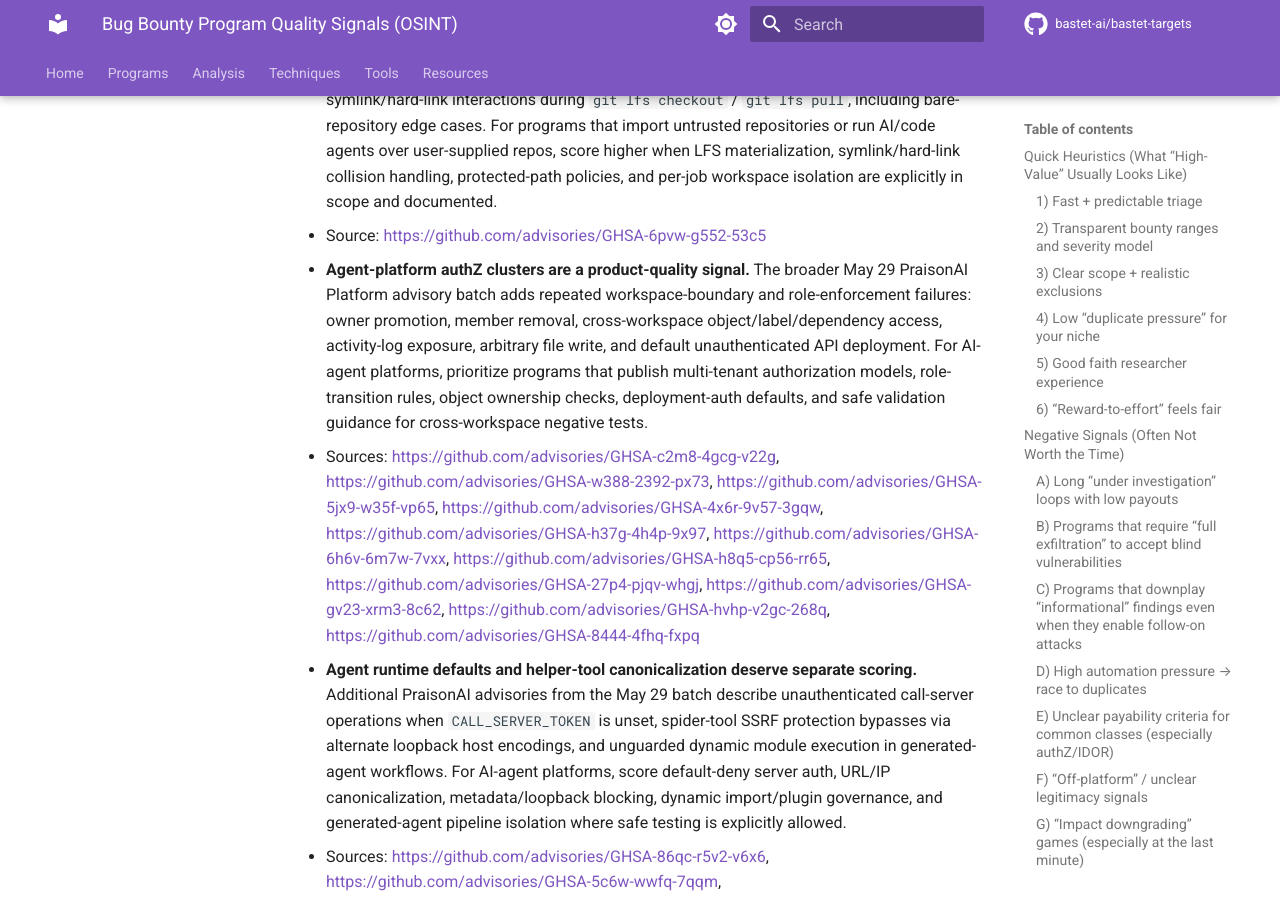
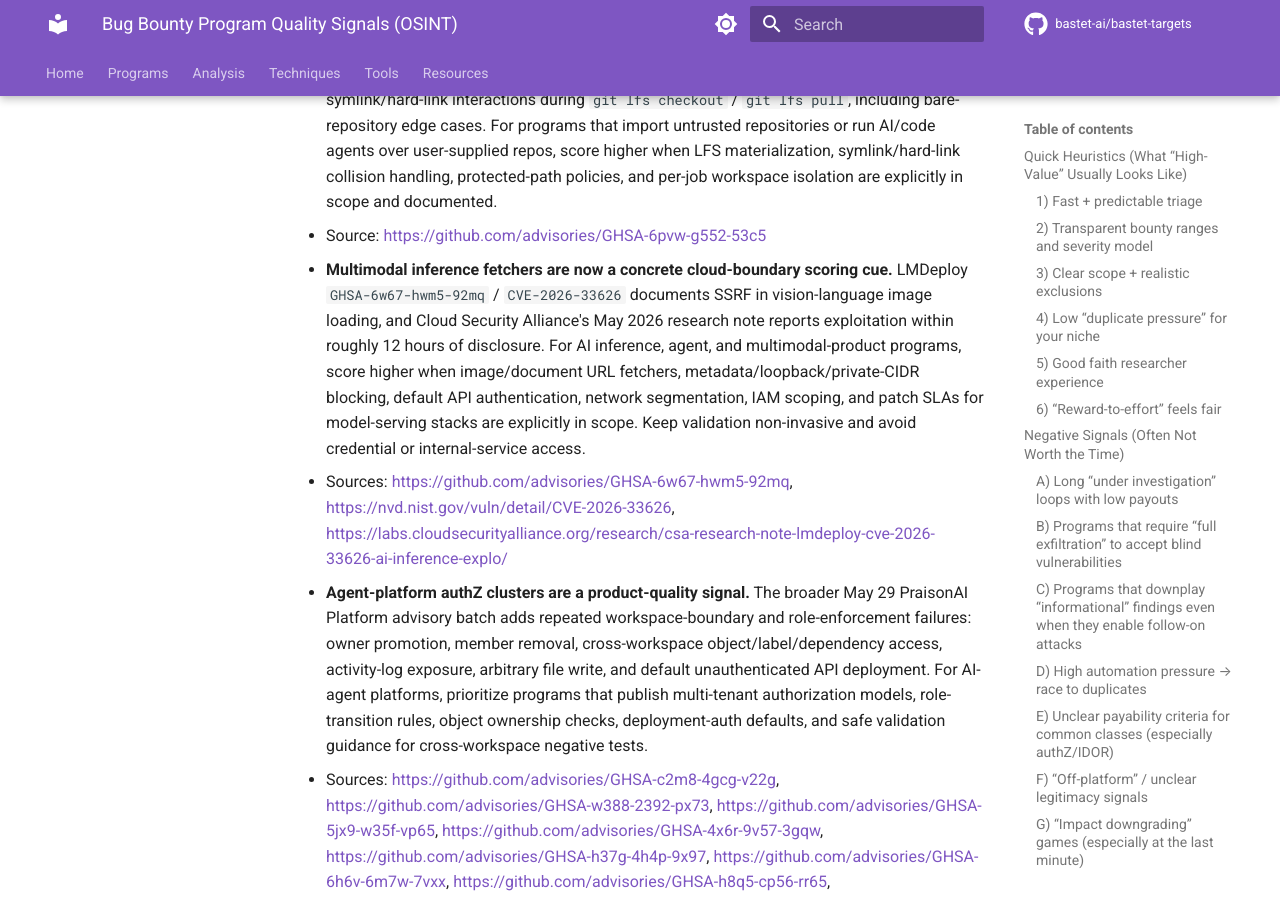
Before and after one commit to bastet-ai/bastet-targets, an MkDocs documentation site: the page built from docs/programs/program-quality-signals.md, in a window 1280 px wide and 900 px high, scrolled down 5794 px. Built offline with MkDocs 1.6.1 and Material for MkDocs 9.7.7, drawn with Linux system fonts in a browser that asks for light colours; comment, search, counter and statistics services are not loaded.

Commit message:
Add multimodal inference target signal

```diff
--- a/docs/programs/program-quality-signals.md
+++ b/docs/programs/program-quality-signals.md
@@ -134,6 +134,8 @@ These are durable public-advisory signals for agentic-pentesting tooling. They a
 
 - **Developer workflow materialization is a trust boundary, not just source control hygiene.** Git LFS `GHSA-6pvw-g552-53c5` / `CVE-2025-26625` describes working-tree writes via crafted symlink/hard-link interactions during `git lfs checkout` / `git lfs pull`, including bare-repository edge cases. For programs that import untrusted repositories or run AI/code agents over user-supplied repos, score higher when LFS materialization, symlink/hard-link collision handling, protected-path policies, and per-job workspace isolation are explicitly in scope and documented.
   - Source: https://github.com/advisories/GHSA-6pvw-g552-53c5
+- **Multimodal inference fetchers are now a concrete cloud-boundary scoring cue.** LMDeploy `GHSA-6w67-hwm5-92mq` / `CVE-2026-33626` documents SSRF in vision-language image loading, and Cloud Security Alliance's May 2026 research note reports exploitation within roughly 12 hours of disclosure. For AI inference, agent, and multimodal-product programs, score higher when image/document URL fetchers, metadata/loopback/private-CIDR blocking, default API authentication, network segmentation, IAM scoping, and patch SLAs for model-serving stacks are explicitly in scope. Keep validation non-invasive and avoid credential or internal-service access.
+  - Sources: https://github.com/advisories/GHSA-6w67-hwm5-92mq, https://nvd.nist.gov/vuln/detail/CVE-2026-33626, https://labs.cloudsecurityalliance.org/research/csa-research-note-lmdeploy-cve-2026-33626-ai-inference-explo/
 - **Agent-platform authZ clusters are a product-quality signal.** The broader May 29 PraisonAI Platform advisory batch adds repeated workspace-boundary and role-enforcement failures: owner promotion, member removal, cross-workspace object/label/dependency access, activity-log exposure, arbitrary file write, and default unauthenticated API deployment. For AI-agent platforms, prioritize programs that publish multi-tenant authorization models, role-transition rules, object ownership checks, deployment-auth defaults, and safe validation guidance for cross-workspace negative tests.
   - Sources: https://github.com/advisories/GHSA-c2m8-4gcg-v22g, https://github.com/advisories/GHSA-w388-2392-px73, https://github.com/advisories/GHSA-5jx9-w35f-vp65, https://github.com/advisories/GHSA-4x6r-9v57-3gqw, https://github.com/advisories/GHSA-h37g-4h4p-9x97, https://github.com/advisories/GHSA-6h6v-6m7w-7vxx, https://github.com/advisories/GHSA-h8q5-cp56-rr65, https://github.com/advisories/GHSA-27p4-pjqv-whgj, https://github.com/advisories/GHSA-gv23-xrm3-8c62, https://github.com/advisories/GHSA-hvhp-v2gc-268q, https://github.com/advisories/GHSA-8444-4fhq-fxpq
 - **Agent runtime defaults and helper-tool canonicalization deserve separate scoring.** Additional PraisonAI advisories from the May 29 batch describe unauthenticated call-server operations when `CALL_SERVER_TOKEN` is unset, spider-tool SSRF protection bypasses via alternate loopback host encodings, and unguarded dynamic module execution in generated-agent workflows. For AI-agent platforms, score default-deny server auth, URL/IP canonicalization, metadata/loopback blocking, dynamic import/plugin governance, and generated-agent pipeline isolation where safe testing is explicitly allowed.
```
Also changed, not shown: docs/program-quality-signals.md (+1 -0 lines), docs/programs/high-value.md (+1 -0 lines), docs/resources/program-quality-signals.md (+1 -0 lines).
